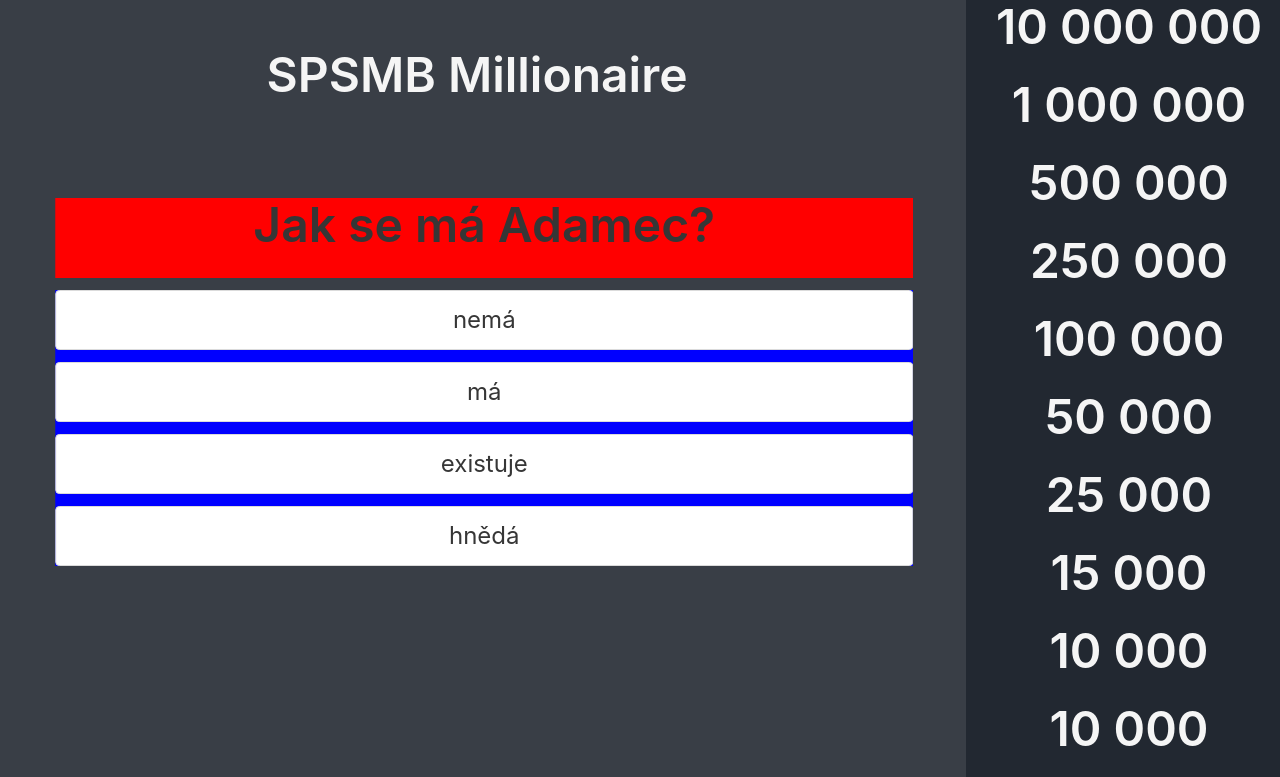
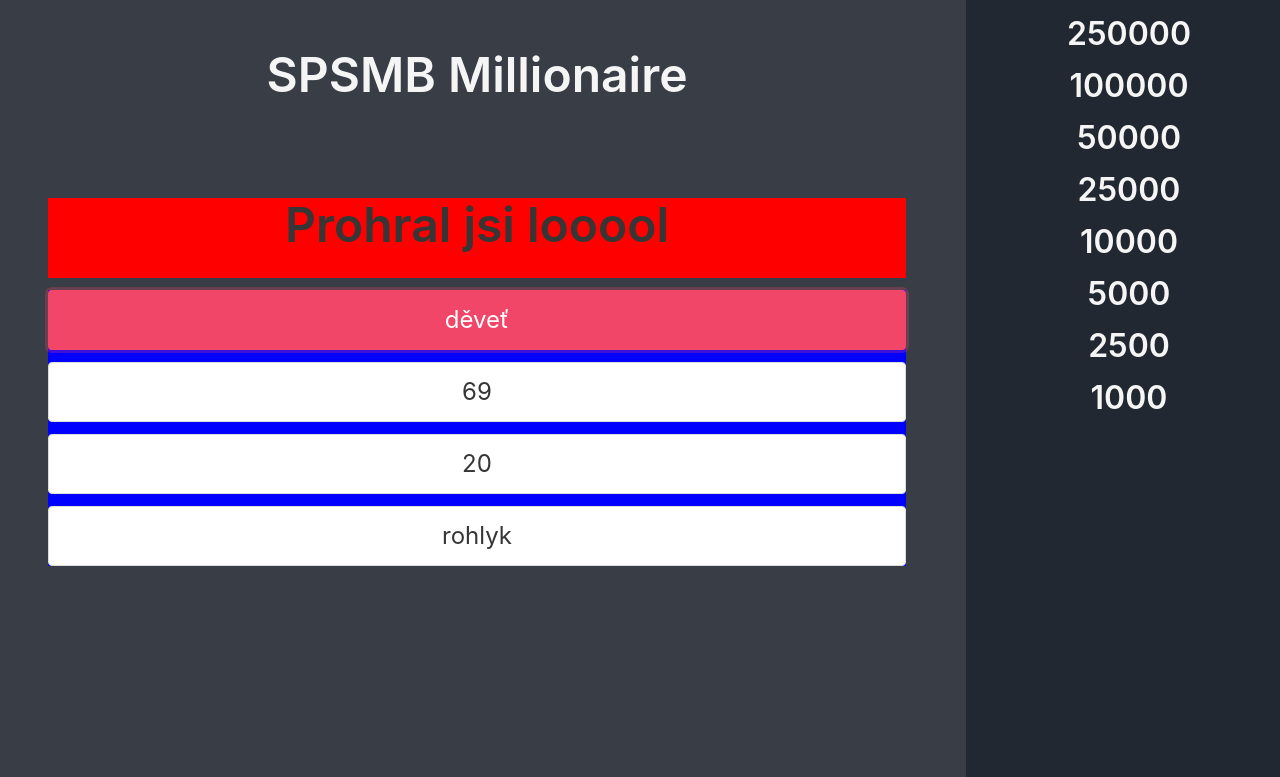
Before and after one commit to RadekPelikan/Millionaire, a plain HTML site: page index.html in a window 1280 px wide. Both pictures are taken after a click on the button "děveť". Shown: the top 777 px of the page. Drawn offline with nearby package versions, Linux system fonts and the light colour scheme.

Commit message:
functioning price board

```diff
--- a/index.html
+++ b/index.html
@@ -35,51 +35,6 @@
 
             <div class="column" id="price-table">
 
-                <h1 class="title is-1 has-text-light has-text-centered">
-                    10 000 000
-                </h1>
-                <h1 class="title is-1 has-text-light has-text-centered">
-                    1 000 000
-                </h1>
-                <h1 class="title is-1 has-text-light has-text-centered">
-                    500 000
-                </h1>
-                <h1 class="title is-1 has-text-light has-text-centered">
-                    250 000
-                </h1>
-                <h1 class="title is-1 has-text-light has-text-centered">
-                    100 000
-                </h1>
-                <h1 class="title is-1 has-text-light has-text-centered">
-                    50 000
-                </h1>
-                <h1 class="title is-1 has-text-light has-text-centered">
-                    25 000
-                </h1>
-                <h1 class="title is-1 has-text-light has-text-centered">
-                    15 000
-                </h1>
-                <h1 class="title is-1 has-text-light has-text-centered">
-                    10 000
-                </h1>
-                <h1 class="title is-1 has-text-light has-text-centered">
-                    10 000
-                </h1>
-                <h1 class="title is-1 has-text-light has-text-centered">
-                    10 000
-                </h1>
-                <h1 class="title is-1 has-text-light has-text-centered">
-                    10 000
-                </h1>
-                <h1 class="title is-1 has-text-light has-text-centered">
-                    10 000
-                </h1>
-                <h1 class="title is-1 has-text-light has-text-centered">
-                    10 000
-                </h1>
-                <h1 class="title is-1 has-text-light has-text-centered">
-                    10 000
-                </h1>
             </div>
         </div>
 
--- a/res/data/data.json
+++ b/res/data/data.json
@@ -1,4 +1,11 @@
-[{
+{
+    "prices": [
+        1000,
+        2500,
+        5000
+    ],
+    "questions": [
+        {
             "question": "Kolik je Honzíkovi Tillů?",
             "answers": [
                 "děveť",
@@ -27,5 +34,56 @@
                 "šoulin"
             ],
             "correctAns": 1
+        },
+        {
+            "question": "Kdo je Pája?",
+            "answers": [
+                "GOD",
+                "legenda",
+                "borec nakonec",
+                "šoulin"
+            ],
+            "correctAns": 1
+        },
+        {
+            "question": "Kdo je Pája?",
+            "answers": [
+                "GOD",
+                "legenda",
+                "borec nakonec",
+                "šoulin"
+            ],
+            "correctAns": 1
+        },
+        {
+            "question": "Kdo je Pája?",
+            "answers": [
+                "GOD",
+                "legenda",
+                "borec nakonec",
+                "šoulin"
+            ],
+            "correctAns": 1
+        },
+        {
+            "question": "Kdo je Pája?",
+            "answers": [
+                "GOD",
+                "legenda",
+                "borec nakonec",
+                "šoulin"
+            ],
+            "correctAns": 1
+        },
+        {
+            "question": "Kdo je Pája?",
+            "answers": [
+                "GOD",
+                "legenda",
+                "borec nakonec",
+                "šoulin"
+            ],
+            "correctAns": 1
         }
     ]
+}
--- a/res/js/main.js
+++ b/res/js/main.js
@@ -1,13 +1,16 @@
 const levelBlock = document.getElementById("level-wrapper");
 const questionText = document.getElementById("question");
 const buttonsBlock = document.getElementById("button-wrapper");
+const priceTable = document.getElementById("price-table");
 
 // TODO: Multiple correct answers
 let answerButtons;
-let questionsJson;
+let dataJSON;
 let currentQ = 0;
 let isSwitching = false;
 let hasAnswered = false;
+let currentPrice = 0;
+let prices = [];
 
 const readFile = async () => {
     try {
@@ -15,14 +18,42 @@ const readFile = async () => {
         await console.log("Json load successful");
         return await file.json();
     } catch (e) {
-        return readFileGitHub();
+        console.log(e);
     }
+};
+
+const generatePriceTable = () => {
+    let multiplayer = 1;
+    let dataPrices = dataJSON.prices;
+    for (let i = 0; i < dataJSON.questions.length; i++) {
+        if (!Number.isInteger(dataPrices[i % dataPrices.length])) {
+            createPrice(dataPrices[i % dataPrices.length]);
+            dataPrices.pop();
+            continue;
+        }
+        createPrice(dataPrices[i % dataPrices.length] * multiplayer);
+        multiplayer *= i % 3 == 2 ? 10 : 1;
+    }
+};
+
+const createPrice = (value) => {
+    let price = document.createElement("h3");
+    price.classList.add(
+        "title",
+        "is-3",
+        "has-text-light",
+        "has-text-centered",
+        "my-4"
+    );
+    price.innerText = value;
+    prices.push(price);
+    priceTable.insertBefore(price, priceTable.firstChild);
 };
 
 const changeQuestionText = () => {
     let question;
     try {
-        question = questionsJson[currentQ]["question"];
+        question = dataJSON.questions[currentQ]["question"];
     } catch {
         question = "Už žádné otázky, došly";
     }
@@ -50,7 +81,7 @@ const HandleNextQuestion = async () => {
 const generateButtons = async () => {
     answerButtons = [];
     buttonsBlock.innerHTML = "";
-    await questionsJson[currentQ]["answers"].forEach((text, index) =>
+    await dataJSON.questions[currentQ]["answers"].forEach((text, index) =>
         createButton(text, index)
     );
 };
@@ -62,7 +93,7 @@ const createButton = (answerText, index) => {
     button.onclick = checkAnswer;
     button.innerText = answerText;
 
-    button.classList.add("button","is-fullwidth", "is-large", "my-3");
+    button.classList.add("button", "is-fullwidth", "is-large", "my-3");
 
     buttonsBlock.appendChild(button);
     answerButtons.push(button);
@@ -70,14 +101,23 @@ const createButton = (answerText, index) => {
 
 const checkAnswer = () => {
     if (hasAnswered) return;
+    hasAnswered = true;
 
     let button = event.target;
-    if (button.dataset.id == parseInt(questionsJson[currentQ].correctAns) - 1) {
+    if (
+        button.dataset.id ==
+        parseInt(dataJSON.questions[currentQ].correctAns) - 1
+    ) {
         button.classList.add("is-success");
+        prices[currentQ == 0 ? currentQ : currentQ - 1].classList.remove(
+            "has-text-warning"
+        );
+        prices[currentQ].classList.add("has-text-warning");
     } else {
         button.classList.add("is-danger");
+        questionText.innerText = "Prohral jsi looool";
+        return;
     }
-    hasAnswered = true;
 
     setTimeout(() => {
         HandleNextQuestion();
@@ -86,6 +126,7 @@ const checkAnswer = () => {
 };
 
 window.onload = async () => {
-    questionsJson = await readFile();
+    dataJSON = await readFile();
+    generatePriceTable();
     HandleNextQuestion();
 };
--- a/res/scss/style.scss
+++ b/res/scss/style.scss
@@ -19,6 +19,7 @@ body {
 }
 
 #price-table {
+    height: 100vh;
     z-index: 2;
     background-color: $darker-color;
 }
```
Also changed, not shown: res/scss/style.css, 1 other file. Lines whose indentation alone changed are shown as unchanged.
